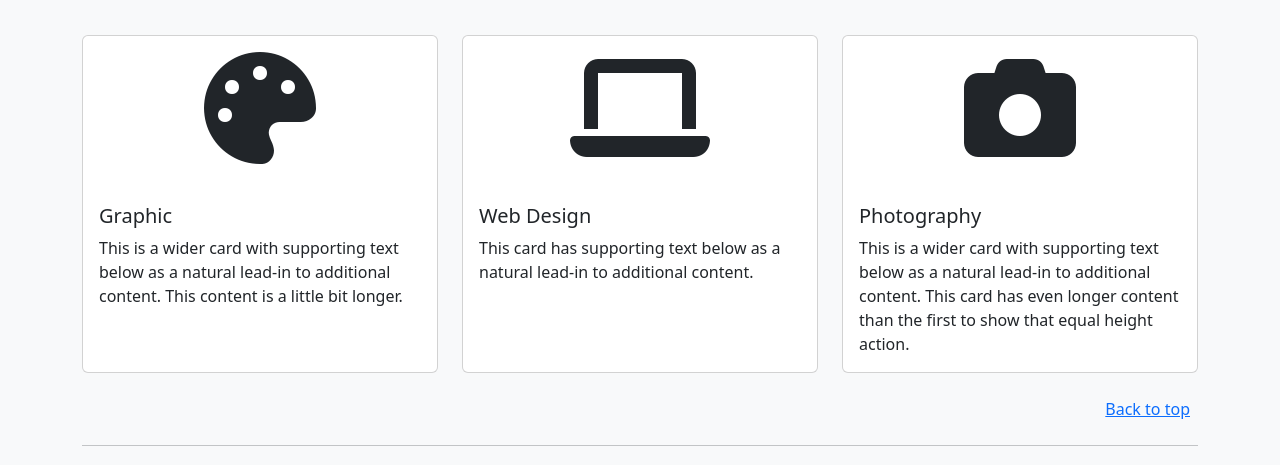
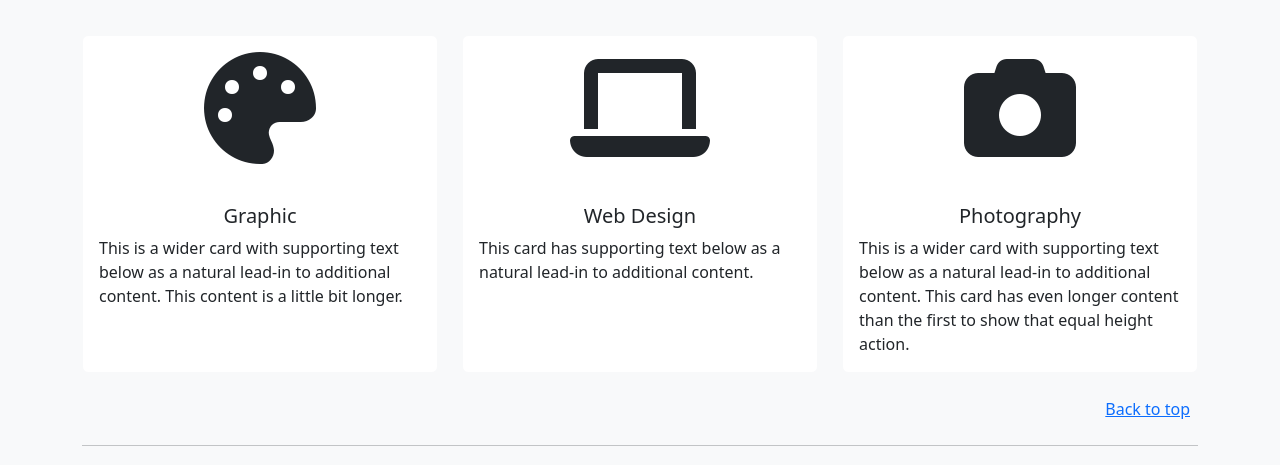
Before and after one commit to ishi0026/portfolio, a plain HTML site: page index.html in a window 1280 px wide. Shown: the part 266-731 px from the top of the page. Drawn offline with nearby package versions, Linux system fonts and the light colour scheme.

Commit message:
delete border around cards, center the card titles

```diff
--- a/index.html
+++ b/index.html
@@ -68,31 +68,31 @@
             <!-- try 3 cards of services -->
             <div class="row row-cols-1 row-cols-md-3 mt-3 mb-4 g-4" role="services" id="services">
                 <div class="col">
-                  <div class="card h-100 ">
+                  <div class="card h-100 border-light">
                     <!-- <img src="..." class="card-img-top" alt="..."> -->
                     <i class="mx-auto d-block fa-solid fa-palette fa-7x mt-3 mb-4"></i>
-                    <div class="card-body ">
-                      <h5 class="card-title">Graphic</h5>
+                    <div class="card-body">
+                      <h5 class="card-title text-center">Graphic</h5>
                       <p class="card-text">This is a wider card with supporting text below as a natural lead-in to additional content. This content is a little bit longer.</p>
                     </div>
                   </div>
                 </div>
                 <div class="col">
-                  <div class="card h-100">
+                  <div class="card h-100 border-light">
                     <!-- <img src="..." class="card-img-top" alt="..."> -->
                     <i class="mx-auto d-block fa-solid fa-laptop fa-7x mt-3 mb-4"></i>
                     <div class="card-body">
-                      <h5 class="card-title">Web Design</h5>
+                      <h5 class="card-title text-center">Web Design</h5>
                       <p class="card-text">This card has supporting text below as a natural lead-in to additional content.</p>
                     </div>
                   </div>
                 </div>
                 <div class="col">
-                  <div class="card h-100">
+                  <div class="card h-100 border-light">
                     <!-- <img src="..." class="card-img-top" alt="..."> -->
                     <i class="mx-auto d-block fa-solid fa-camera fa-7x mt-3 mb-4"></i>
                     <div class="card-body">
-                      <h5 class="card-title">Photography</h5>
+                      <h5 class="card-title text-center">Photography</h5>
                       <p class="card-text">This is a wider card with supporting text below as a natural lead-in to additional content. This card has even longer content than the first to show that equal height action.</p>
                     </div>
                   </div>
```
Also changed, not shown: 1 other file.
